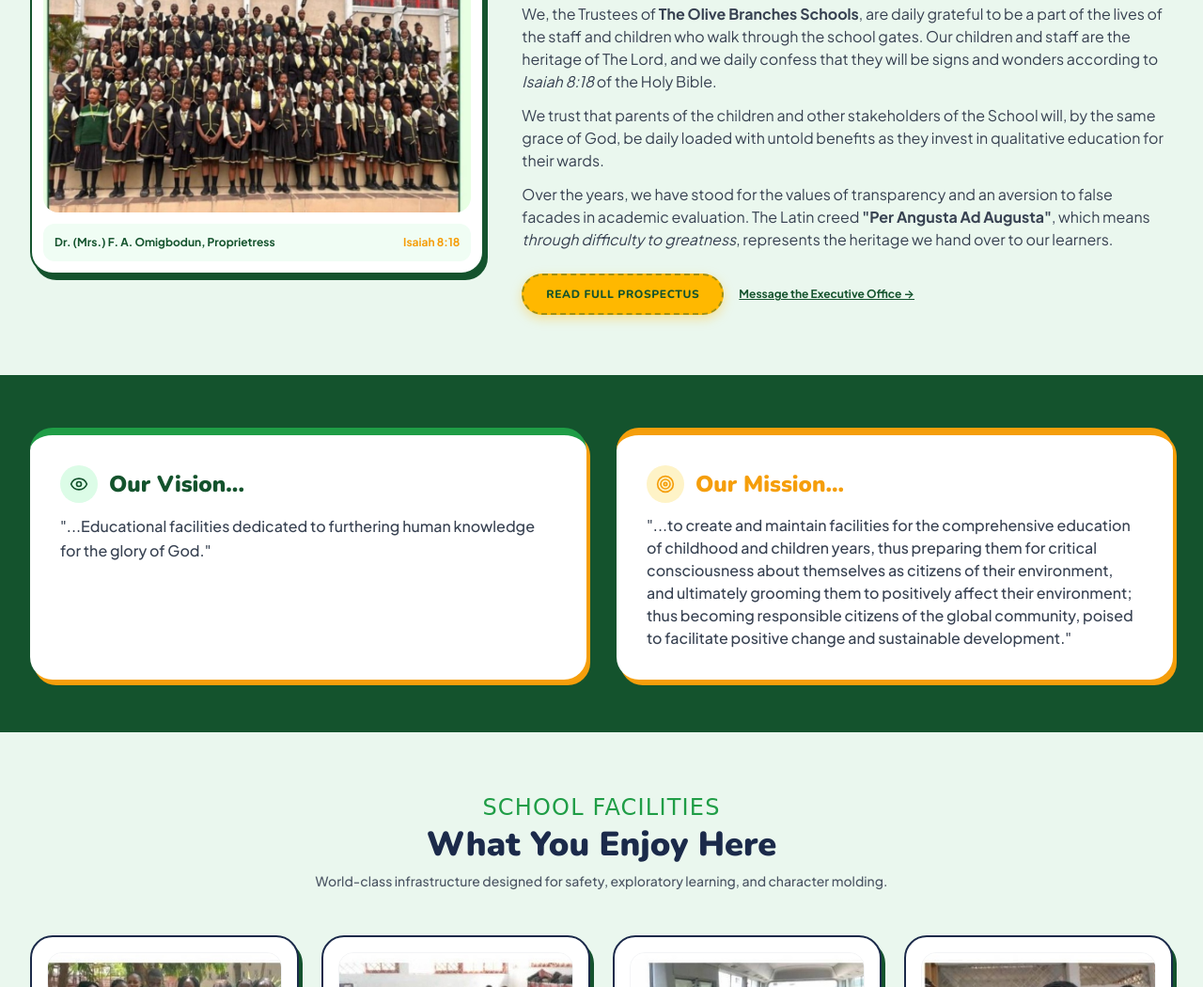
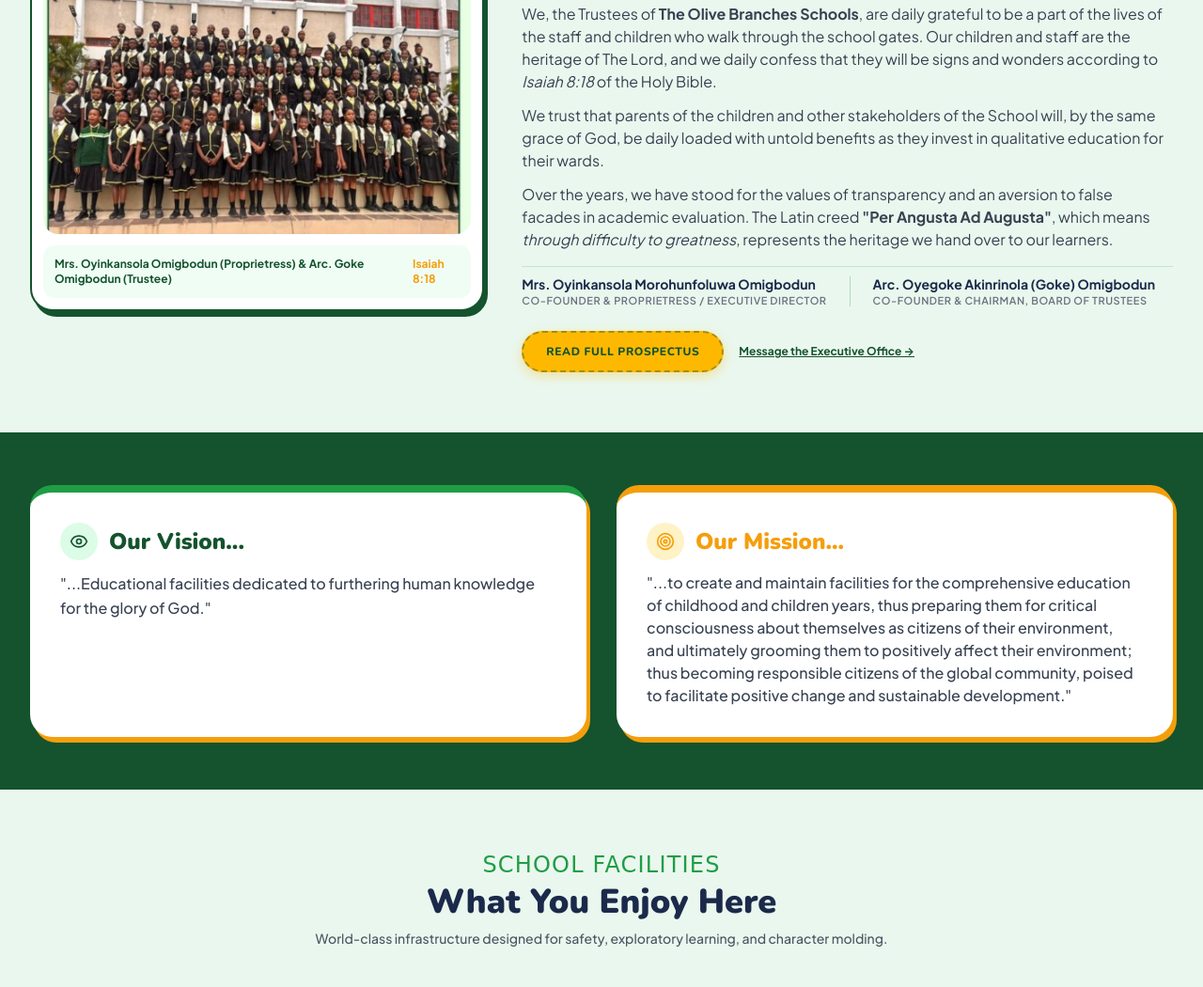
Before and after one commit to Olumidenana/school-portal-os, a website: page index.html in a window 1280 px wide. Shown: the part 1519-2569 px from the top of the page at 94% size. Drawn offline with nearby package versions, Linux system fonts and the light colour scheme; a web font is replaced by a local one.

Commit message:
feat: update authentic founders and proprietors names (Arc. Goke Omigbodun & Mrs. Oyinkansola Omigbodun)

```diff
--- a/index.html
+++ b/index.html
@@ -456,7 +456,7 @@
           <div class="relative bg-white p-3 rounded-3xl shadow-pdf-green border-2 border-brand-forest">
             <img src="images/crops/welcome_assembly_full.jpg" alt="Trustees and Students of The Olive Branches Schools" class="w-full h-auto rounded-2xl object-cover">
             <div class="p-3 bg-green-50 rounded-xl mt-3 flex items-center justify-between text-xs font-bold text-brand-forest">
-              <span>Dr. (Mrs.) F. A. Omigbodun, Proprietress</span>
+              <span>Mrs. Oyinkansola Omigbodun (Proprietress) & Arc. Goke Omigbodun (Trustee)</span>
               <span class="text-brand-gold">Isaiah 8:18</span>
             </div>
           </div>
@@ -484,6 +484,19 @@
             </p>
           </div>
 
+          <!-- Official Founders & Trustees Signature -->
+          <div class="pt-2 border-t border-brand-leaf/20 flex flex-wrap items-center gap-6 text-xs text-brand-forest">
+            <div>
+              <p class="font-bold text-sm text-brand-deepNavy">Mrs. Oyinkansola Morohunfoluwa Omigbodun</p>
+              <p class="text-[11px] text-gray-500 font-semibold uppercase tracking-wider">Co-Founder & Proprietress / Executive Director</p>
+            </div>
+            <div class="hidden sm:block w-px h-8 bg-brand-leaf/30"></div>
+            <div>
+              <p class="font-bold text-sm text-brand-deepNavy">Arc. Oyegoke Akinrinola (Goke) Omigbodun</p>
+              <p class="text-[11px] text-gray-500 font-semibold uppercase tracking-wider">Co-Founder & Chairman, Board of Trustees</p>
+            </div>
+          </div>
+
           <div class="pt-2 flex items-center space-x-4">
             <button onclick="scrollToSection('admissions')" class="btn-dashed-gold text-xs px-6 py-3 rounded-full uppercase tracking-wider">
               Read Full Prospectus
@@ -864,7 +877,7 @@
         <!-- Left: Authentic Photo of Nobel Laureate Prof. Wole Soyinka visiting Olive Branches -->
         <div class="lg:col-span-6">
           <div class="relative bg-white/10 p-3 rounded-3xl border-2 border-brand-gold shadow-2xl">
-            <img src="images/crops/wole_soyinka_visit.jpg" alt="Prof. Wole Soyinka with Dr. Omigbodun and Olive Branches Student" class="w-full h-auto rounded-2xl object-cover">
+            <img src="images/crops/wole_soyinka_visit.jpg" alt="Prof. Wole Soyinka with Founders Arc. Goke & Mrs. Oyinkansola Omigbodun and Olive Branches Student" class="w-full h-auto rounded-2xl object-cover">
             <div class="p-3 bg-brand-deepNavy/80 backdrop-blur-sm rounded-xl mt-3 flex items-center justify-between text-xs font-bold text-white">
               <span>Nobel Laureate Prof. Wole Soyinka Mentoring Our Scholar</span>
               <span class="text-brand-gold">Excellence in Heritage</span>
@@ -1657,7 +1670,7 @@
       <div>
         <p class="font-bold">Proprietress / Director's Endorsement:</p>
         <p class="italic text-gray-700">"Excellent performance. Approved for leadership honors."</p>
-        <p class="mt-4 font-bold">Dr. (Mrs.) F. A. Omigbodun: _______________________</p>
+        <p class="mt-4 font-bold">Mrs. Oyinkansola M. Omigbodun (Proprietress): _______________________</p>
       </div>
     </div>
   </div>
@@ -2578,7 +2591,7 @@
           </p>
           <h4 class="text-lg font-headline font-black text-brand-forest mt-4 mb-2">Excellence in the Sciences: A Culture, Not An Accident</h4>
           <p class="text-sm text-gray-600 leading-relaxed mb-4">
-            Reflecting on this milestone, our Executive Director and Proprietress, <strong>Dr. (Mrs.) F. A. Omigbodun</strong>, remarked that this recognition is a divine testament to the scripture that anchors the institution — <em>Isaiah 8:18</em>: "Behold, I and the children whom the Lord hath given me are for signs and wonders."
+            Reflecting on this milestone, our Executive Director and Proprietress, <strong>Mrs. Oyinkansola M. Omigbodun</strong>, alongside Board Chairman <strong>Arc. Goke Omigbodun</strong>, remarked that this recognition is a divine testament to the scripture that anchors the institution — <em>Isaiah 8:18</em>: "Behold, I and the children whom the Lord hath given me are for signs and wonders."
           </p>
           <blockquote class="border-l-4 border-brand-gold bg-amber-50/60 p-4 rounded-r-xl italic text-gray-800 my-4 text-sm font-medium">
             "Our Latin creed, <strong>Per Angusta Ad Augusta</strong> (Through Difficulties to Greatness), represents the mental resilience we instill into every child. We do not believe in academic shortcuts or false facades; our fully equipped chemistry, physics, and biology laboratories allow students to test, discover, and own their knowledge."
```
Also changed, not shown: public/index.html (+17 -4 lines).
